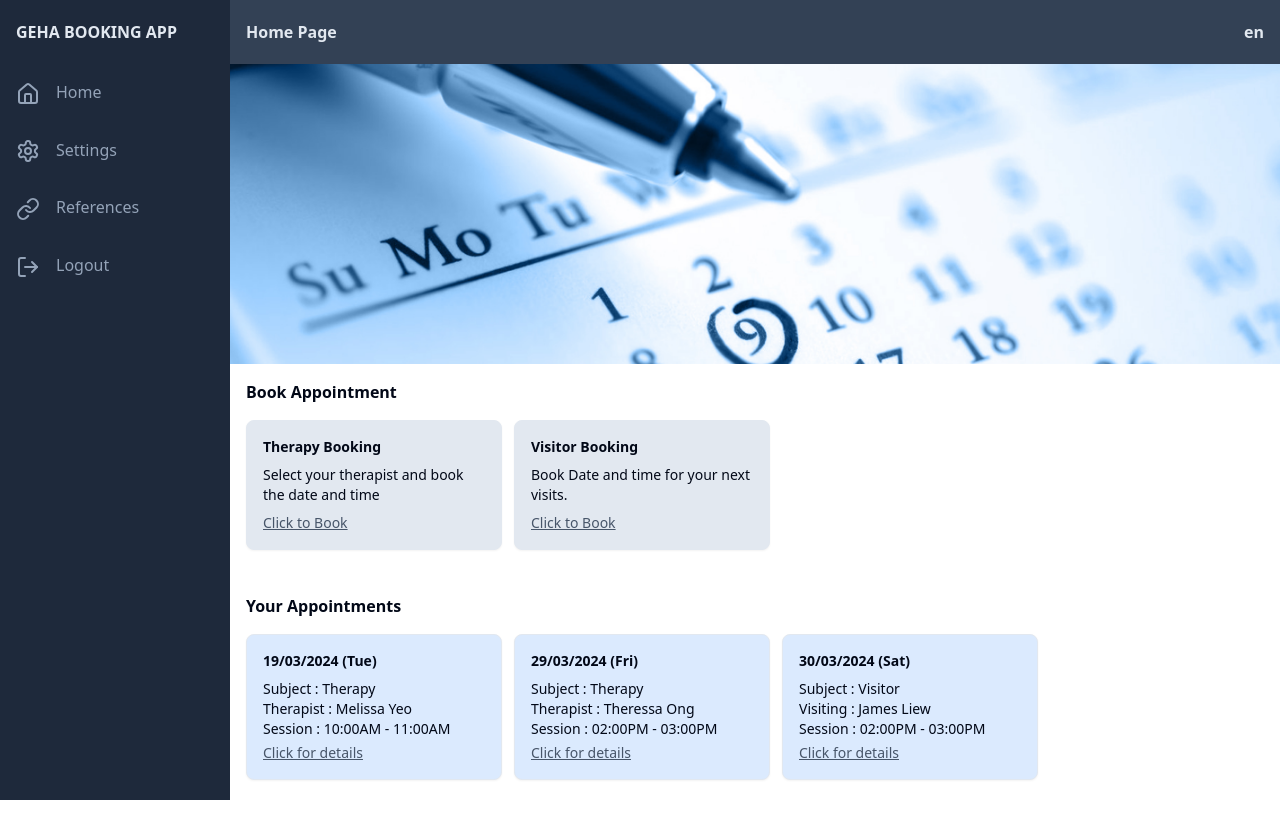
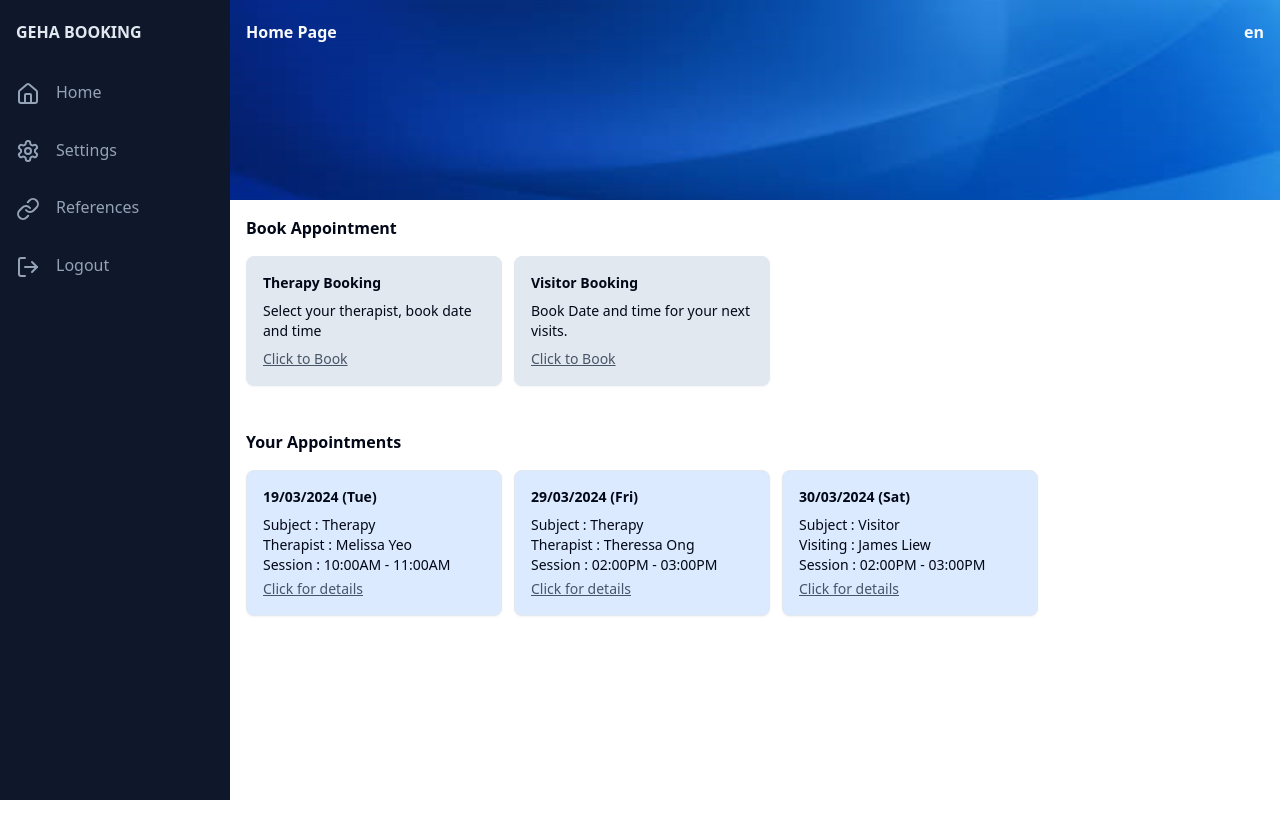
Before and after one commit to jackson1010/OrderSystemFE, a React app: page / in a window 1280 px wide. After the commit the page ends 800 px from the top, so only its background shows below. Built offline with nearby package versions, Linux system fonts and the light colour scheme; the HTML template or start-up script is replaced by a standard one.

Commit message:
feat: simplify the banner ui

```diff
--- a/src/pages/App/index.tsx
+++ b/src/pages/App/index.tsx
@@ -6,21 +6,16 @@ import SampleReduxSagaAxios from "../References/SampleReduxSagaAxios";
 import SampleShadCnUi from "../References/SampleShadCnUi";
 import UnderDevelopment from "../UnderDevelopment";
 import "./styles.css";
-import {
-  HomeIcon,
-  LinkIcon,
-  LogOutIcon,
-  SettingsIcon,
-} from "lucide-react";
+import { HomeIcon, LinkIcon, LogOutIcon, SettingsIcon } from "lucide-react";
 import HomePage from "../Home";
 
 const App = () => {
   return (
     <>
       <BrowserRouter>
-        <div className="sidenav bg-slate-800">
+        <div className="sidenav bg-slate-900">
           <div className="px-4 h-16">
-            <p className="font-bold py-5 text-slate-200">GEHA BOOKING APP</p>
+            <p className="font-bold py-5 text-slate-200">GEHA BOOKING</p>
           </div>
           <div className="text-slate-400">
             <Link to="/" className=" block p-4 hover:bg-slate-700">
--- a/src/pages/Home/index.tsx
+++ b/src/pages/Home/index.tsx
@@ -37,12 +37,6 @@ const HomePage = () => {
                   <Link to="/">Home</Link>
                 </li>
                 <li>
-                  <Link to="/therapy">Therapy Booking</Link>
-                </li>
-                <li>
-                  <Link to="/underdevelopment">Visitor Booking</Link>
-                </li>
-                <li>
                   <Link to="/underdevelopment">Setting</Link>
                 </li>
                 <li>
@@ -61,12 +55,13 @@ const HomePage = () => {
 
   return (
     <div>
-      <div className="bg-slate-700 pt-5 px-4 text-slate-200 font-bold h-16">
-        <span className="mobilemenubtn mr-4">{mobilesheetmenu}</span>
-        <span className="align-top">Home Page</span>
-        <span style={{ float: "right" }}>en</span>
+      <div className="banner">
+        <div className="pt-5 px-4 text-slate-50 font-bold h-16">
+          <span className="mobilemenubtn mr-4">{mobilesheetmenu}</span>
+          <span className="align-top">Home Page</span>
+          <span style={{ float: "right" }}>en</span>
+        </div>
       </div>
-      <div className="banner" />
 
       <div>
         <div className="p-4 pr-1">
@@ -79,9 +74,7 @@ const HomePage = () => {
               }}
             >
               <h3 className="font-bold">Therapy Booking</h3>
-              <p className="my-2">
-                Select your therapist and book the date and time
-              </p>
+              <p className="my-2">Select your therapist, book date and time</p>
               <p className="mt-1 text-slate-600 underline">Click to Book</p>
             </Card>
             <Card
--- a/src/pages/Home/styles.css
+++ b/src/pages/Home/styles.css
@@ -1,12 +1,12 @@
 .banner {
-  background-image: url("../../assets/images/banner1.jpg");
+  background-image: url("../../assets/images/bluebanner.png");
   background-position: center;
   background-repeat: no-repeat;
   background-size: cover;
-  height: 300px;
+  height: 200px;
 
   @media (max-width: 800px) {
-    height: 200px;
+    height: 150px;
   }
 }
 
```
Also changed, not shown: src/assets/images/bluebanner.png (added).
